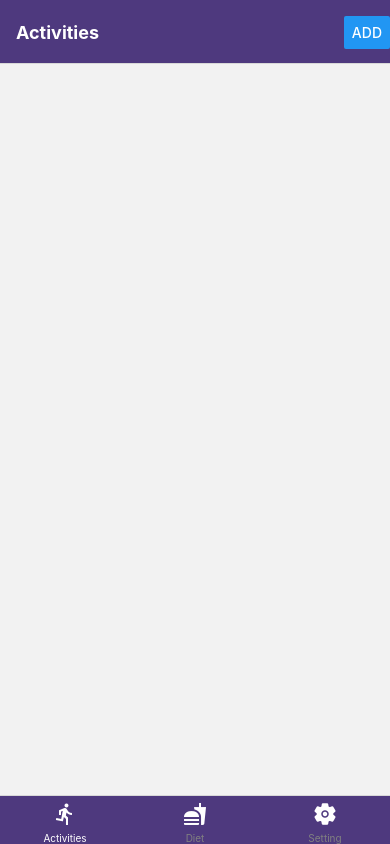
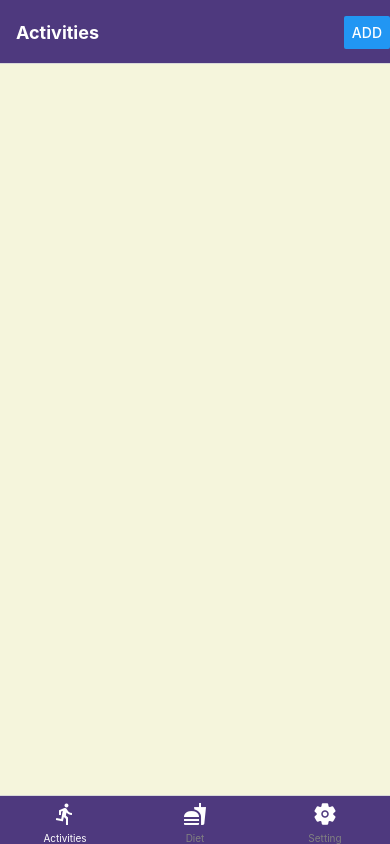
Before and after one commit to zc97/zecheng_mobile_-diet, a React Native app: screen /Activities in a window 390 px wide. Built offline with nearby package versions, Linux system fonts and the light colour scheme.

Commit message:
added ThemeContext which defines the dark and light colors of background/font

```diff
--- a/components/AppBottomTab.js
+++ b/components/AppBottomTab.js
@@ -1,5 +1,5 @@
 import { StyleSheet, Text, View } from 'react-native'
-import React from 'react'
+import React, {useContext} from 'react'
 import { createBottomTabNavigator } from '@react-navigation/bottom-tabs';
 import MaterialIcons from '@expo/vector-icons/MaterialIcons';
 import Activities from '../screens/Activities';
@@ -16,8 +16,8 @@ import Setting from '../screens/Setting';
 const Tab = createBottomTabNavigator();
 const Stack = createNativeStackNavigator();
 
+export default function AppBottomTab() {
 
-export default function AppBottomTab() {
   return (
     <Tab.Navigator
       screenOptions={{
--- a/components/Item.js
+++ b/components/Item.js
@@ -1,13 +1,14 @@
 import { StyleSheet, Text, View } from 'react-native'
-import React from 'react'
+import React, {useContext} from 'react'
 import AppStyles from '../styles/AppStyles'
 import Ionicons from '@expo/vector-icons/Ionicons';
+
 
 export default function Item({ itemData }) {
 	return (
 		<View style={styles.itemContainer}>
 			<View style={styles.nameContainer}>
-				<Text style={styles.itemName}>{itemData.activity}</Text>
+				<Text style= {styles.itemName}>{itemData.activity}</Text>
 				<Ionicons style={styles.warning} name="warning" size={24} color="orange" />
 			</View>
 			<View style = {styles.dateContainer}>
@@ -49,14 +50,12 @@ const styles = StyleSheet.create({
 	dateContainer: {
 		flex: 2,
 		backgroundColor: 'white',
-		font: 'black',
 		margin: 5,
 		padding: 5,
 	},
 	timeCaloriesContainer: {
 		flex: 1,
 		backgroundColor: 'white',
-		font: 'black',
 		margin: 5,
 		padding: 5,
 	}
--- a/components/ItemList.js
+++ b/components/ItemList.js
@@ -8,17 +8,11 @@ export default function ItemList({ type }) {
 	const { activities, setActivities } = useContext(ActivitiesContext);
 
 	return (
-		<View>
-			<FlatList
-				data={activities}
-				renderItem={({ item }) => <Item itemData={item}/>}
-			/>
-		</View>
+		<FlatList
+			data={activities}
+			renderItem={({ item }) => <Item itemData={item}/>}
+		/>
 	)
 }
 
-const styles = StyleSheet.create({
-	itemList: {
-		flexDirection: "row",
-	}
-})
+const styles = StyleSheet.create({})
--- a/screens/Activities.js
+++ b/screens/Activities.js
@@ -1,9 +1,11 @@
-import { Button, StyleSheet, Text, View } from 'react-native'
+import { Button, StyleSheet, Text, View, SafeAreaView, StatusBar, FlatList} from 'react-native'
 import React, {useLayoutEffect, useState, useContext} from 'react'
 import ItemList from '../components/ItemList'
+import { ThemeContext } from '../contexts/ThemeContext';
 
 
 export default function Activities({ navigation }) {
+  const { theme } = useContext(ThemeContext)
 
 	useLayoutEffect(() => {
 		navigation.setOptions({
@@ -21,10 +23,14 @@ export default function Activities({ navigation }) {
 	}, [navigation])
 
   return (
-    <View styles={styles}>
+    <SafeAreaView style={[styles.activitiesContainer, {backgroundColor: theme.backgroundColor}]}>
       <ItemList/>
-    </View>
+    </SafeAreaView>
   )
 }
 
-const styles = StyleSheet.create({})
+const styles = StyleSheet.create({
+  activitiesContainer: {
+    flex: 1,
+  },
+})
--- a/screens/Setting.js
+++ b/screens/Setting.js
@@ -1,4 +1,4 @@
-import { StyleSheet, Text, View } from 'react-native'
+import { Button, StyleSheet, Text, View } from 'react-native'
 import React, { useContext } from 'react'
 import PressableButton from '../components/pressableButton'
 import { ThemeContext } from '../contexts/ThemeContext'
@@ -10,9 +10,7 @@ export default function Setting() {
 	return (
 		<View>
 			<PressableButton
-				onPress={() => {
-					toggleTheme()
-				}}
+				pressedFunction={() => (toggleTheme())}
 			>
 				<Text>Toggle Theme </Text>
 			</PressableButton>
--- a/styles/AppStyles.js
+++ b/styles/AppStyles.js
@@ -3,4 +3,6 @@ export default {
 	themeColor: '#4E397E',
 	lightBackgroundColor: 'beige',
 	lightTextColor: 'black',
+	darkBackgroundColor: 'gray',
+	darkTextColor: 'white',
 };
```
